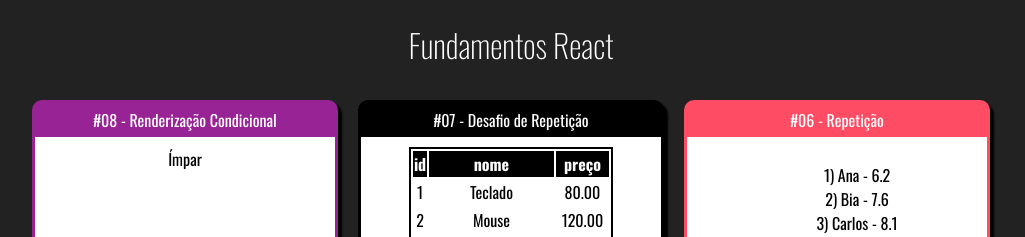
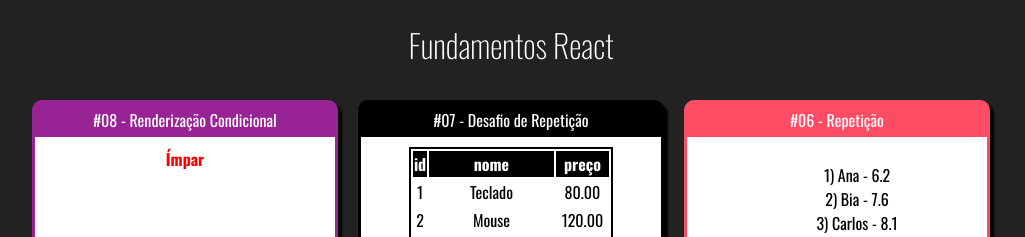
Before and after one commit to SilvioDiasJr/fundamentos-react, a React (Create React App) app in the folder fundamentos-react/: page / in a window 1280 px wide. Shown: the top 237 px of the page, without its empty margins (129-1154 px from the left). Built offline with nearby package versions, Linux system fonts and the light colour scheme.

Commit message:
modificar componente aplicando style

```diff
--- a/fundamentos-react/src/components/condicional/ParOuImpar.jsx
+++ b/fundamentos-react/src/components/condicional/ParOuImpar.jsx
@@ -8,8 +8,8 @@ export default props => {
     <div>
       {/*<}span>O número {props.numero} é <strong>{parOuImpar}</strong></span>*/}
       { isPar ?
-          <span>Par</span> :
-          <span>Ímpar</span>
+          <span style={{color: 'green', fontWeight: 'bold'}}>Par</span> :
+          <span style={{color: 'red', fontWeight: 'bold'}}>Ímpar</span>
       }
     </div>
   )
```
